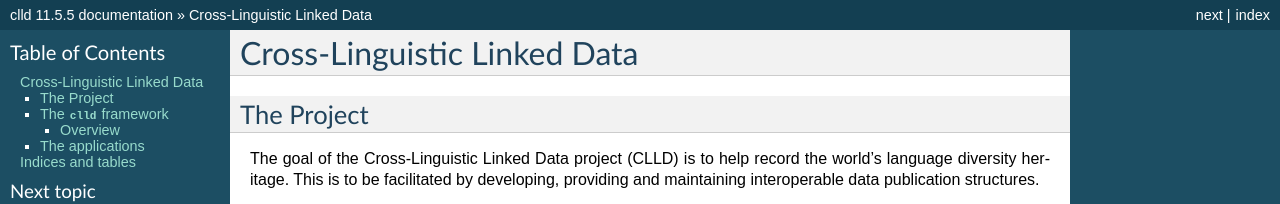
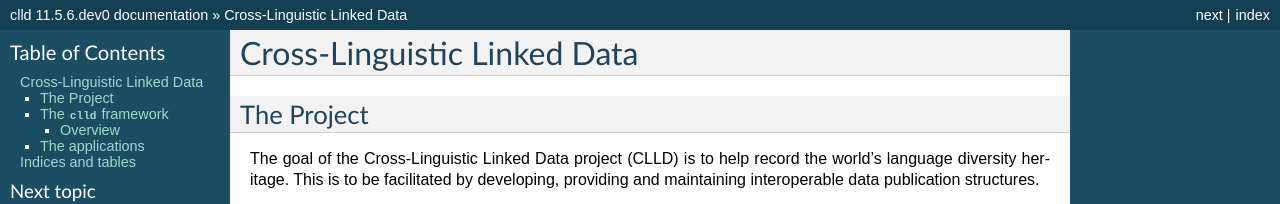
Before and after one commit to clld/clld, a Sphinx documentation site: the page built from docs/index.rst, in a window 1280 px wide and 900 px high. Shown: the top 204 px of the window. Built offline with Sphinx 7.4.7, drawn with Linux system fonts in a browser that asks for light colours; some of the changed text lies outside the part shown.

Commit message:
bump version for development

```diff
--- a/docs/conf.py
+++ b/docs/conf.py
@@ -55,10 +55,10 @@ copyright = 'Max Planck Society'
 # built documents.
 #
 # The full version, including alpha/beta/rc tags.
-release = '11.5.5'
+release = '11.5.6.dev0'
 
 # The short X.Y version.
-version = '11.5.5'
+version = '11.5.6.dev0'
 
 # The language for content autogenerated by Sphinx. Refer to documentation
 # for a list of supported languages.
--- a/setup.cfg
+++ b/setup.cfg
@@ -1,6 +1,6 @@
 [metadata]
 name = clld
-version = 11.5.5
+version = 11.5.6.dev0
 license = Apache 2.0
 license_files = LICENSE
 author = Robert Forkel
--- a/src/clld/__init__.py
+++ b/src/clld/__init__.py
@@ -3,7 +3,7 @@ import collections
 from clld.db.models import common
 from clld import interfaces
 
-__version__ = "11.5.5"
+__version__ = "11.5.6.dev0"
 
 
 class Resource(collections.namedtuple('Resource', 'name model interface with_index with_rdfdump')):
```
